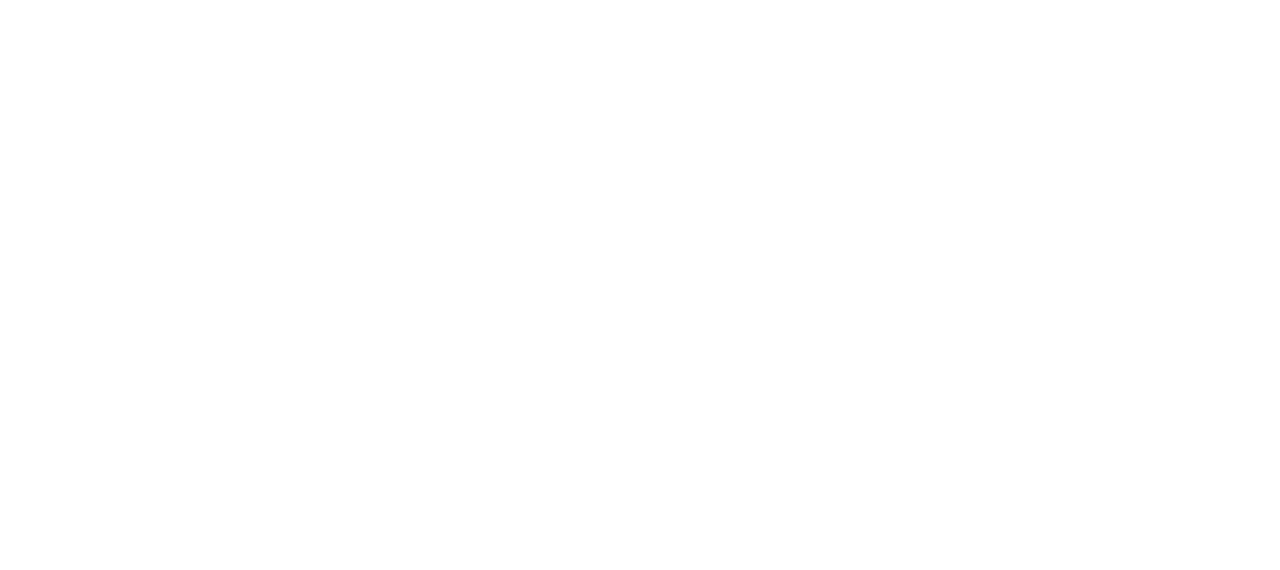
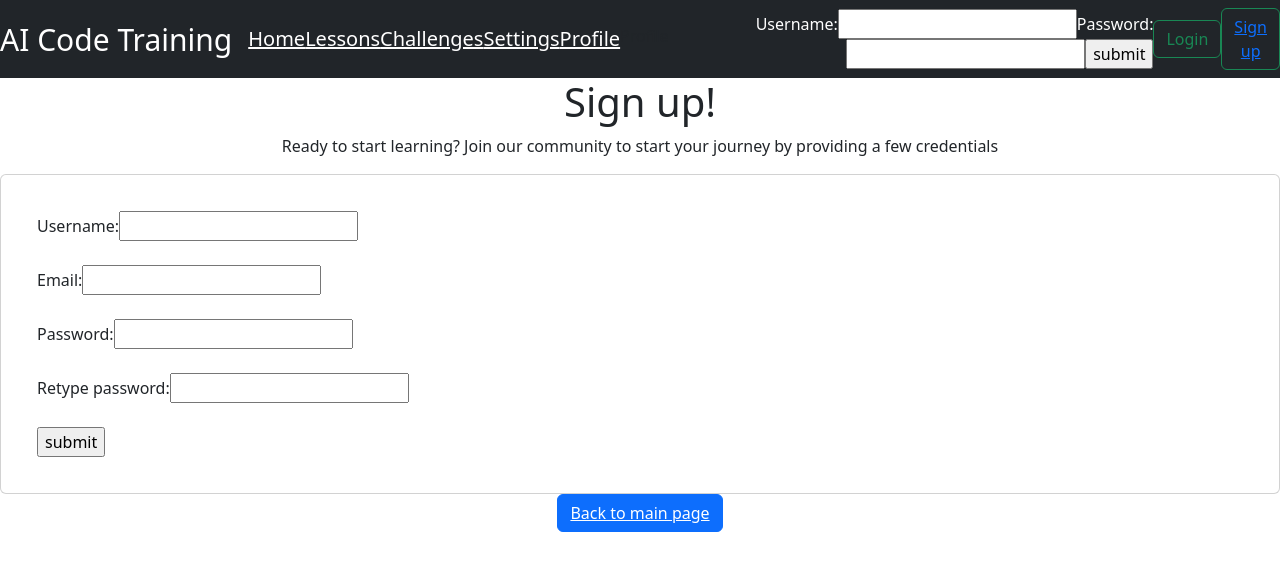
Before and after one commit to SebC750/Confession_Booth, a React (Create React App) app: page /Signup in a window 1280 px wide. Before the commit this address had no page. Shown: the top 570 px of the page. Built offline with nearby package versions, Linux system fonts and the light colour scheme.

Commit message:
git commit

```diff
--- a/src/App.js
+++ b/src/App.js
@@ -5,6 +5,7 @@ import Challenges from './Challenges.js';
 import Lessons from './Lessons.js';
 import Settings from './Settings.js'
 import Login from './Login.js';
+import Signup from './Signup.js';
 import {
   BrowserRouter,
   Switch,
@@ -22,6 +23,7 @@ function App() {
 
         <Route exact path="/" element={<Mainpage/>}> </Route>
         <Route exact path="/Profile" element={<Profile/>}> </Route>
+        <Route exact path="/Signup" element={<Signup/>}> </Route>
         <Route exact path="/Challenges" element={<Challenges/>}> </Route>
         <Route exact path="/Settings" element={<Settings/>}> </Route>
         <Route exact path="/Lessons" element={<Lessons/>}> </Route>
--- a/src/Challenges.js
+++ b/src/Challenges.js
@@ -68,7 +68,7 @@ const Challenges = () => {
                 </div>
                 </div>
             </div>
-            <Button > <Link to="/Mainpage"> Back to main menu </Link> </Button>
+            <Button > <Link to="/Mainpage" style={{color: "white"}}> Back to main menu </Link> </Button>
          </div>
     );
 }
--- a/src/Lessons.js
+++ b/src/Lessons.js
@@ -77,7 +77,7 @@ const Lessons = () => {
                 </div>
             </div>
 
-            <Button > <Link to="/Mainpage"> Back to main menu </Link> </Button>
+            <Button > <Link to="/Mainpage" style={{color: "white"}}> Back to main menu </Link> </Button>
          </div>
     );
 }
--- a/src/Navbar.js
+++ b/src/Navbar.js
@@ -21,7 +21,7 @@ const Navbar = () => {
         <div class="collapse navbar-collapse" id="navbarSupportedContent">
           <ul class="navbar-nav mr-auto">
             <li class="nav-item active">
-              <Link to="/Mainpage" style={{color: "white", fontSize: "20px"}}> Home </Link>
+              <Link to="/" style={{color: "white", fontSize: "20px"}}> Home </Link>
             </li>
             <br/>
             <li class="nav-item">
@@ -57,7 +57,7 @@ const Navbar = () => {
 
           </div>
           <button class="btn btn-outline-success my-2 my-sm-0" type="submit">Login</button>
-          <div align="right"> <button class="btn btn-outline-success my-2 my-sm-0" type="submit"> Sign up </button></div>
+          <div align="right"> <button class="btn btn-outline-success my-2 my-sm-0" type="submit"> <Link to="/Signup">Sign up </Link></button></div>
 
 
         </div>
--- a/src/Profile.js
+++ b/src/Profile.js
@@ -23,7 +23,8 @@ const Profile = () =>{
             </div>
             <div class="card">
                 <div class="card-body">
-                <img src={logo} align="left"/>
+                <img src={logo} align="left" class="img-thumbnail"/>
+
                 <h1> Sebastian Chalarca</h1>
                 <p style={{padding: 10}}> Bio: My name is Sebastian! I like to code!</p>
                 <h3> Progress Report</h3>
@@ -32,10 +33,12 @@ const Profile = () =>{
                    <p> Challenges completed: 0 </p>
                    <p>Total number of Achievements Completed: 0 </p>
                 </ul>
+
                 </div>
+
             </div>
 
-            <Button > <Link to="/Mainpage"> Back to main menu </Link> </Button>
+            <Button > <Link to="/Mainpage" style={{color: "white"}}> Back to main menu </Link> </Button>
         </div>
     );
     }
--- a/src/Settings.js
+++ b/src/Settings.js
@@ -60,7 +60,7 @@ const Settings = () => {
             </div>
 
 
-            <Button > <Link to="/Mainpage"> Back to main menu </Link> </Button>
+            <Button > <Link to="/Mainpage" style={{color: "white"}}> Back to main menu </Link> </Button>
          </div>
     );
 }
--- /dev/null
+++ b/src/Signup.js
@@ -0,0 +1,44 @@
+import React from "react";
+import {useState} from "react";
+import Navbar from "./Navbar.js"
+import {
+    Card,
+    Button,
+    Modal,
+    Form,
+    Col,
+    Row,
+    Container,
+  } from "react-bootstrap";
+  import {Link} from "react-router-dom"
+const Signup = () => {
+    return(
+        <div>
+            <Navbar></Navbar>
+           <h1> Sign up! </h1>
+           <p> Ready to start learning? Join our community to start your journey by providing a few credentials</p>
+           <div class="card">
+            <div class="card-body">
+                <div align="left" style={{padding: 20}}>
+           <form>
+            <label for="username"> Username: </label>
+            <input type="text" id="username"></input> <br/><br/>
+            <label for="email"> Email: </label>
+            <input type="text" id="email" ></input> <br/><br/>
+            <label for="password"> Password: </label>
+            <input type="text" id="password" ></input><br/><br/>
+            <label for="Repassword"> Retype password: </label>
+            <input type="text" id="Repassword" ></input> <br/><br/>
+            <input type="submit" value="submit"></input>
+
+          </form>
+          </div>
+
+          </div>
+          </div>
+          <Button> <Link to="/" style={{color: "white"}}>Back to main page</Link> </Button>
+        </div>
+    )
+
+}
+export default Signup;
```
